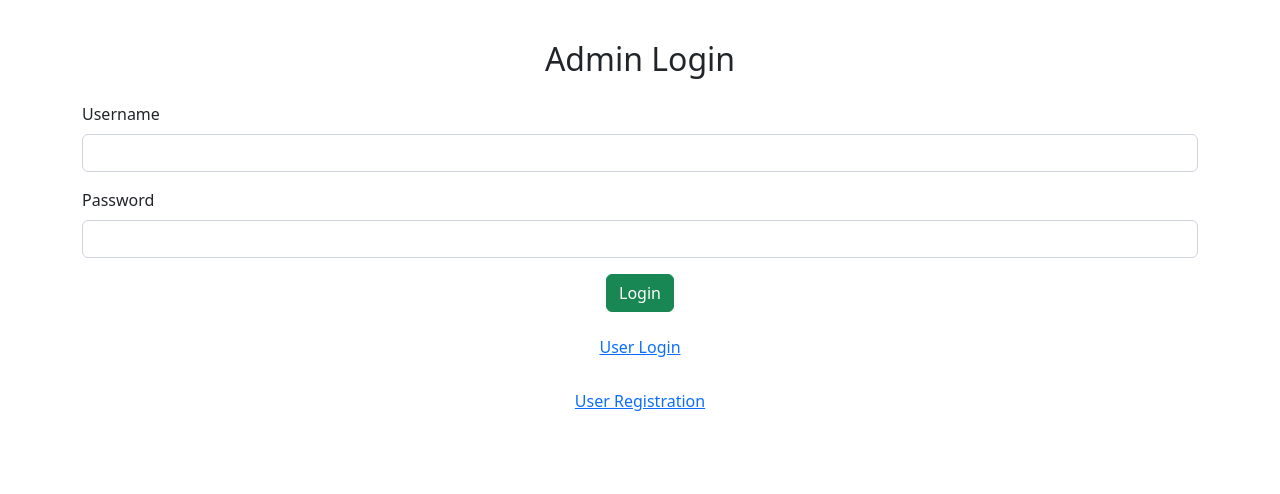
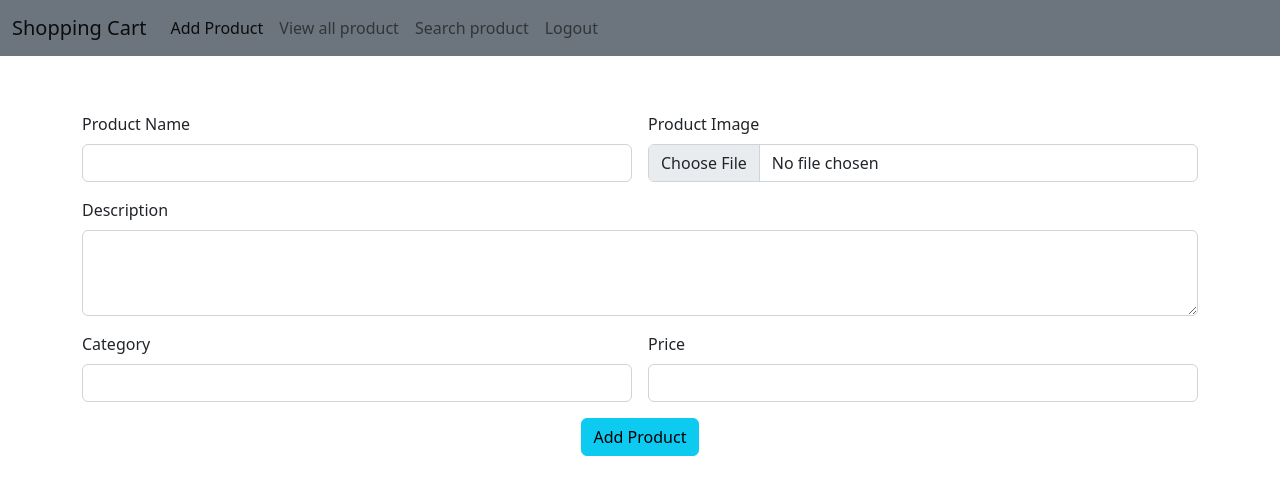
Before and after one commit to Navaneeth-pv/ShoppingCartApp-Frontend, an Angular app: page /addproduct in a window 1280 px wide. Before the commit this address led to /. Shown: the top 494 px of the page. Built offline with nearby package versions, Linux system fonts and the light colour scheme.

Commit message:
nav bar added

```diff
--- a/src/app/addproduct/addproduct.component.html
+++ b/src/app/addproduct/addproduct.component.html
@@ -7,11 +7,11 @@
 
                 </div>
                 <div class="col col-12 col-sm-6 col-md-6 col-lg-6 col-xl-6 col-xxl-6">
-                    <label for="" class="form-label">Name</label>
+                    <label for="" class="form-label">Product Name</label>
                     <input name="name" [(ngModel)]="name" type="text" class="form-control">
                 </div>
                 <div class="col col-12 col-sm-6 col-md-6 col-lg-6 col-xl-6 col-xxl-6">
-                    <label for="" class="form-label">Image</label>
+                    <label for="" class="form-label">Product Image</label>
                     <input name="image" [(ngModel)]="image" type="file" name="" id="" class="form-control">
                 </div>
                 <div class="col col-12 col-sm-12 col-md-12 col-lg-12 col-xl-12 col-xxl-12">
--- a/src/app/adminlogin/adminlogin.component.html
+++ b/src/app/adminlogin/adminlogin.component.html
@@ -1,6 +1,6 @@
 <div class="container">
     <div class="row">
-        <div class="col col-12 col-sm-12 col-md-12 col-lg-12 col-xl-12 col-xxl-12">
+        <div class="col col-12 col-sm-12 col-md-12 col-lg-12 col-xl-12 col-xxl-12 text-center">
             <div class="row g-3 mt-4">
                 <div class="col col-12 col-sm-12 col-md-12 col-lg-12 col-xl-12 col-xxl-12 text-center">
                     <h2>Admin Login</h2>
--- a/src/app/app.component.html
+++ b/src/app/app.component.html
@@ -1,2 +1,2 @@
-<app-adminlogin></app-adminlogin>
+
 <router-outlet></router-outlet>
--- /dev/null
+++ b/src/app/navbar/navbar.component.html
@@ -0,0 +1,24 @@
+<nav class="navbar navbar-expand-lg bg-secondary">
+    <div class="container-fluid">
+      <a class="navbar-brand" routerLink="#">Shopping Cart</a>
+      <button class="navbar-toggler" type="button" data-bs-toggle="collapse" data-bs-target="#navbarNav" aria-controls="navbarNav" aria-expanded="false" aria-label="Toggle navigation">
+        <span class="navbar-toggler-icon"></span>
+      </button>
+      <div class="collapse navbar-collapse" id="navbarNav">
+        <ul class="navbar-nav">
+          <li class="nav-item">
+            <a class="nav-link active" aria-current="page" routerLink="/addproduct">Add Product</a>
+          </li>
+          <li class="nav-item">
+            <a class="nav-link" routerLink="/viewproduct">View all product</a>
+          </li>
+          <li class="nav-item">
+            <a class="nav-link" routerLink="/searchproduct">Search product</a>
+          </li>
+          <li class="nav-item">
+            <a class="nav-link" routerLink="/">Logout</a>
+          </li>
+        </ul>
+      </div>
+    </div>
+  </nav>
--- a/src/app/searchproduct/searchproduct.component.html
+++ b/src/app/searchproduct/searchproduct.component.html
@@ -1,12 +1,10 @@
+<app-navbar></app-navbar>
 <div class="container">
     <div class="row">
         <div class="col col-12 col-sm-12 col-md-12 col-lg-12 col-xl-12 col-xxl-12">
             <div class="row g-3 mt-4">
-                <div class="col col-12 col-sm-12 col-md-12 col-lg-12 col-xl-12 col-xxl-12 text-center">
-                    <h2>Search Product</h2>
-                </div>
                 <div class="col col-12 col-sm-12 col-md-12 col-lg-12 col-xl-12 col-xxl-12">
-                    <label for="" class="form-label">Name</label>
+                    <label for="" class="form-label">Product Name</label>
                     <input name="name" [(ngModel)]="name" type="text" class="form-control">
                 </div>
                 <div class="col col-12 col-sm-12 col-md-12 col-lg-12 col-xl-12 col-xxl-12 text-center">
--- a/src/app/userlogin/userlogin.component.ts
+++ b/src/app/userlogin/userlogin.component.ts
@@ -21,7 +21,7 @@ export class UserloginComponent {
   }
     console.log(data)
 
-    if (this.username=="user" && this.password=="456789") {
+    if (this.username=="Nava" && this.password=="456789") {
 
       this.router.navigate(['/searchviewproduct'])
 
```
Also changed, not shown: src/app/app.module.ts (+31 -1 lines), src/app/navbar/navbar.component.ts (added, +10 -0 lines), src/app/navbar/navbar.component.css (added).
